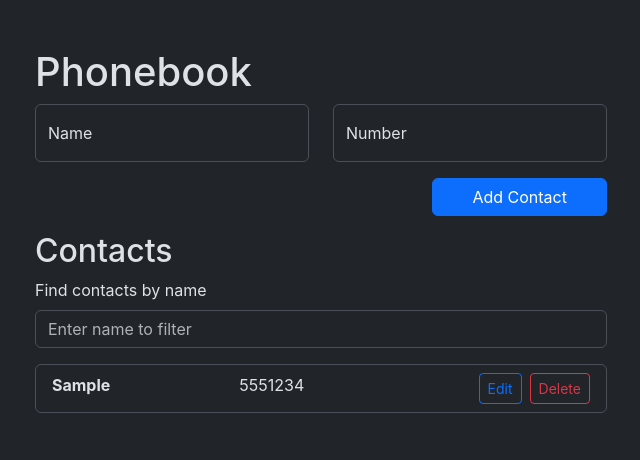
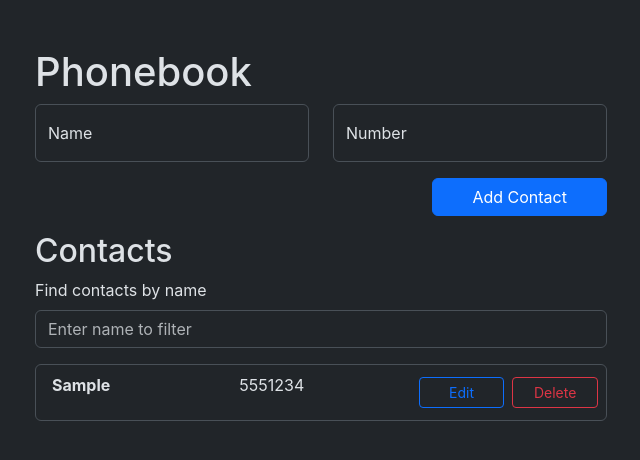
Before and after one commit to Valik3201/goit-react-hw-03-phonebook, a React (Create React App) app: page / in a window 1280 px wide. Both pictures are taken after typing "Sample", "5551234" into the empty fields and a click on the button "Add Contact". Shown: the top 460 px of the page, without its empty margins (319-959 px from the left). Built offline with nearby package versions, Linux system fonts and the light colour scheme.

Commit message:
style(ui): update styles

```diff
--- a/src/components/ContactList.jsx
+++ b/src/components/ContactList.jsx
@@ -105,22 +105,25 @@ const ContactListItem = ({ contact, onDeleteContact, onEditContact }) => {
   return (
     <ListGroup.Item as="li">
       <Row>
-        <Col>
+        <Col xs={6} sm={4} className="mb-1 mb-sm-0">
           <div className="fw-bold">{contact.name}</div>
         </Col>
-        <Col className="text-start">
+        <Col className="text-start mb-1 mb-sm-0" xs={6} sm={4}>
           <div className="me-auto">{contact.number}</div>
         </Col>
-        <Col className="text-end">
+        <Col xs={12} sm={4}>
+          <Row>
+            <Col className="d-grid p-1">
               <Button
                 variant="outline-primary"
                 size="sm"
                 type="button"
                 onClick={() => onEditContact(contact)}
-            className="me-2"
               >
                 Edit
               </Button>
+            </Col>
+            <Col className="d-grid p-1">
               <Button
                 variant="outline-danger"
                 size="sm"
@@ -129,6 +132,8 @@ const ContactListItem = ({ contact, onDeleteContact, onEditContact }) => {
               >
                 Delete
               </Button>
+            </Col>
+          </Row>
         </Col>
       </Row>
     </ListGroup.Item>
@@ -237,7 +242,7 @@ ContactListItem.propTypes = {
 // PropTypes for ContactEditModal
 ContactEditModal.propTypes = {
   show: PropTypes.bool.isRequired,
-  contact: PropTypes.object.isRequired,
+  contact: PropTypes.object,
   onClose: PropTypes.func.isRequired,
   onUpdateContact: PropTypes.func.isRequired,
 };
```
Lines whose indentation alone changed are shown as unchanged.
